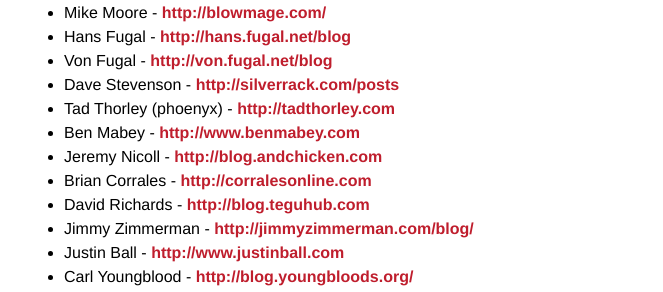
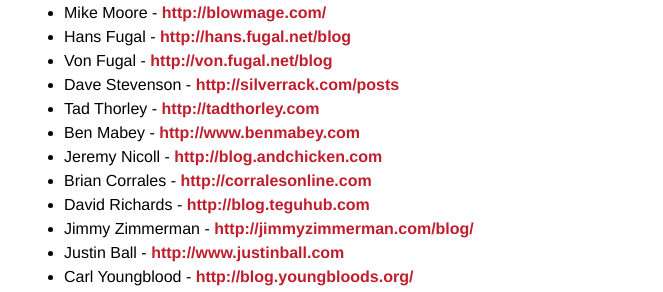
Before and after one commit to urug/urug.github.io, a Jekyll site: the page built from blogroll.html, in a window 1280 px wide. Shown: the part 310-602 px from the top of the page, without its empty margins (308-971 px from the left). Built offline with Jekyll 4.4.1, drawn with Linux system fonts in a browser that asks for light colours.

Commit message:
I don't use that nick anymore

```diff
--- a/blogroll.html
+++ b/blogroll.html
@@ -8,7 +8,7 @@ title:  "Blogroll"
   <li>Hans Fugal - <a href="http://hans.fugal.net/blog">http://hans.fugal.net/blog</a></li>
   <li>Von Fugal - <a href="http://von.fugal.net/blog/">http://von.fugal.net/blog</a> </li>
   <li>Dave Stevenson - <a href="http://stevensonsoftware.com/posts">http://silverrack.com/posts</a> </li>
-  <li>Tad Thorley (phoenyx) - <a href="http://tadthorley.com">http://tadthorley.com</a> </li>
+  <li>Tad Thorley - <a href="http://tadthorley.com">http://tadthorley.com</a> </li>
   <li>Ben Mabey - <a href="http://www.benmabey.com">http://www.benmabey.com</a> </li>
   <li>Jeremy Nicoll - <a href="http://blog.andchicken.com">http://blog.andchicken.com</a> </li>
   <li>Brian Corrales - <a href="http://corralesonline.com">http://corralesonline.com</a> </li>
```
